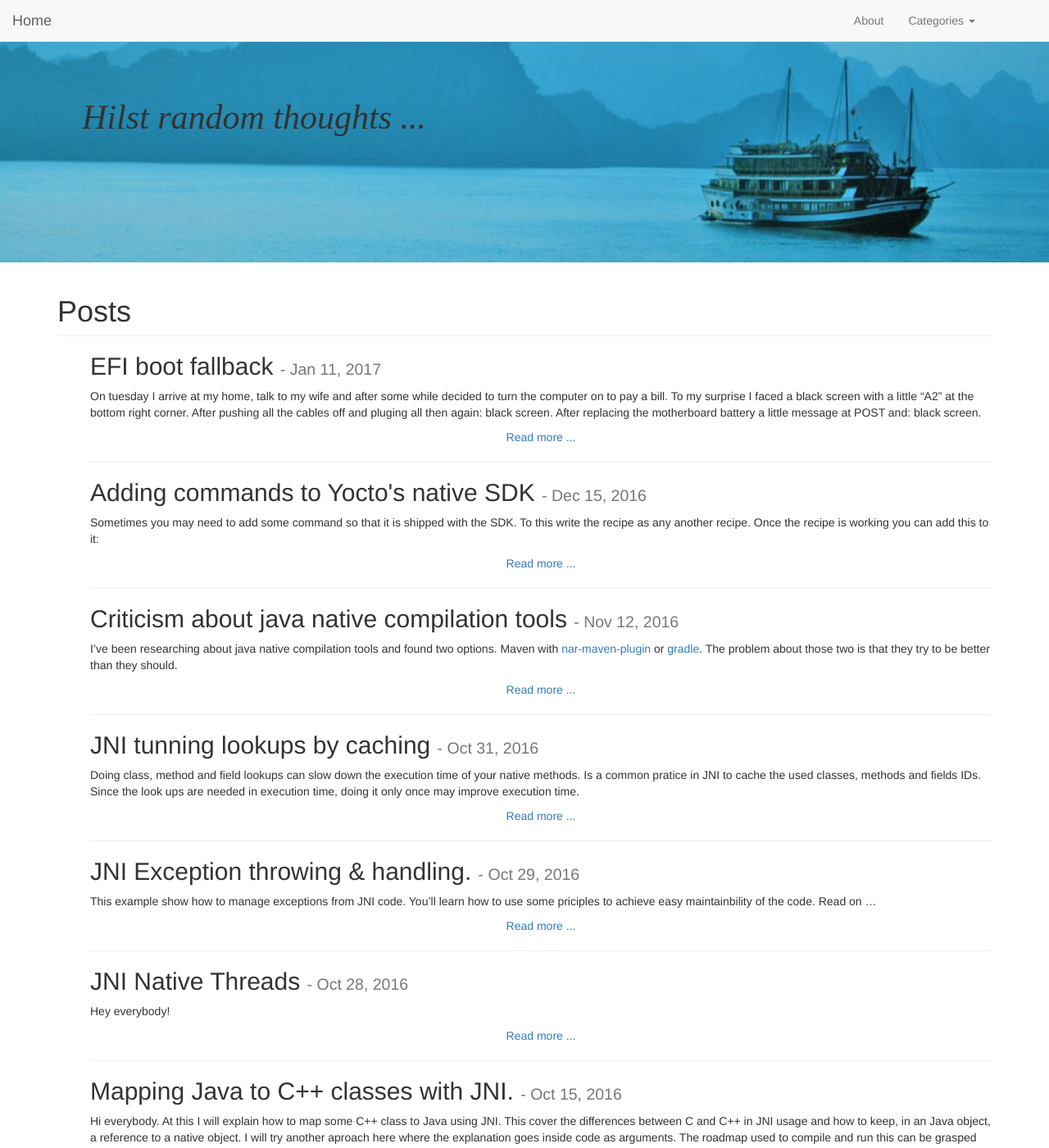
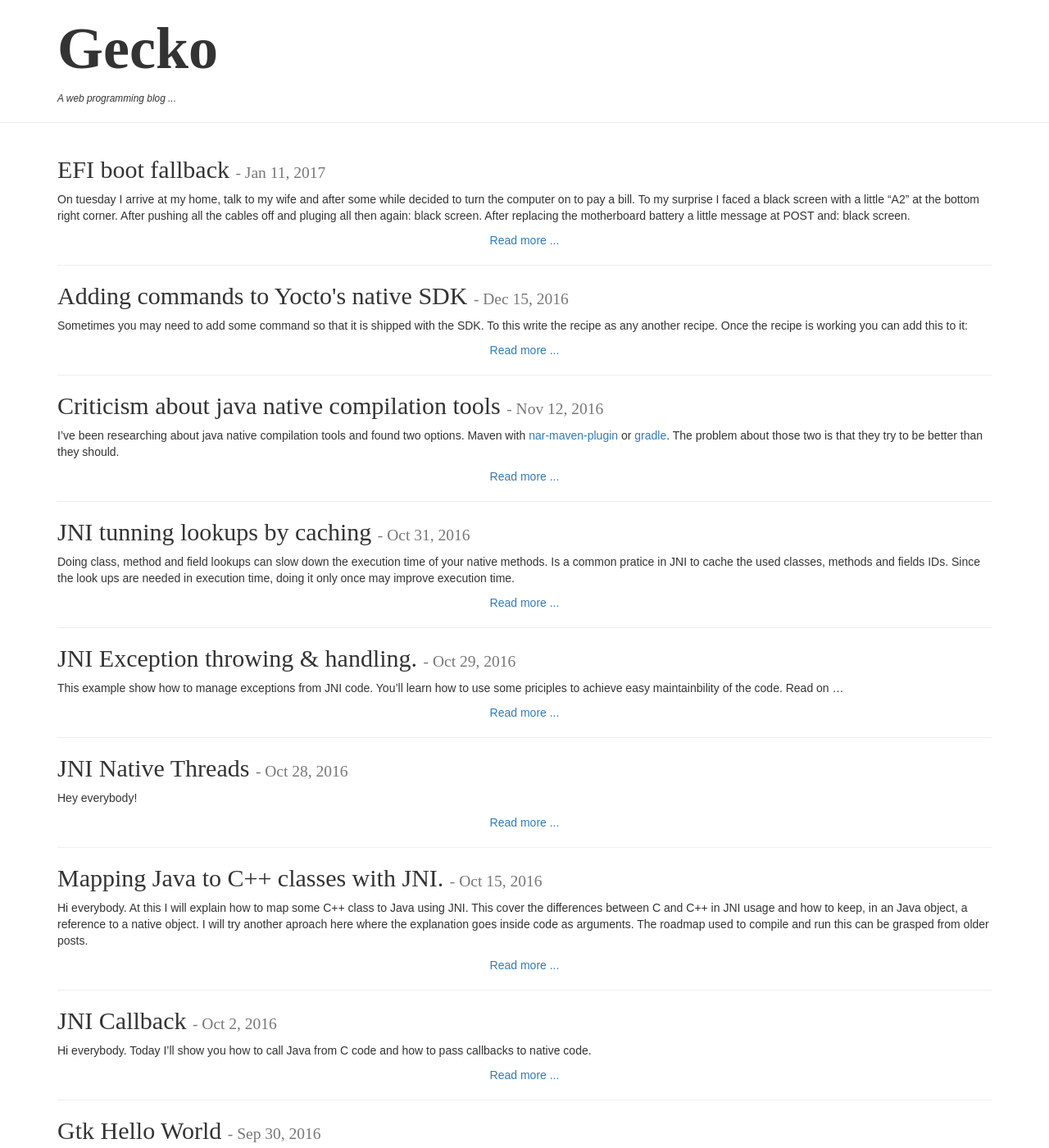
Before and after one commit to dhilst/dhilst.github.io, a Jekyll site: the page built from index.html, in a window 1280 px wide and 1400 px high. Shown: the whole window at 82% size. Built offline with Jekyll 4.4.1, drawn with Linux system fonts in a browser that asks for light colours; nearby versions of some CDN libraries.

Commit message:
Cleaning style

```diff
--- a/_includes/footer.html
+++ b/_includes/footer.html
@@ -1,8 +1,9 @@
 <footer>
-  <nav class="navbar navbar-default">
   <div class="container">
-      <div class="nav navbar-nav">
-        <div class="col-sm-4">
+    <div class="row">
+
+      <div class="col-sm-3">
+
         <div class="center-block">
           <div class="media">
             <div class="media-left media-middle">
@@ -15,16 +16,13 @@
         </div>
 
       </div>
-        <div class="col-sm-4">
-        </div>
-        <div class="col-sm-4">
+
+      <div class="col-sm-3 footer-column-right">
+        <div class="copyright">
+          <p>Daniel Hilst Selli (c), 2016</p>
         </div>
       </div>
-    </div>
-    <div class="container">
-      <div class="row" style="text-align: center;">
-        <p sytle="margin: 0 auto; float: none;">Daniel Hilst Selli (c), 2016</p>
-      </div>
-    </div>
-  </nav>
+
+    </div> <!-- class="row" -->
+  </div> <!-- class="container" -->
 </footer>
--- a/_includes/header.html
+++ b/_includes/header.html
@@ -1,33 +1,5 @@
-<header>
-  <div class="site-header"><h1>Hilst random thoughts ...</h1></div>
-  <nav class="navbar navbar-default navbar-fixed-top">
-    <div class="navbar-header">
-      <button type="button" class="navbar-toggle collapsed" data-toggle="collapse" data-target="#site-navbar-collapse" aria-expanded="false">
-        <span class="sr-only">Toggle navigation</span>
-        <span class="icon-bar"></span>
-        <span class="icon-bar"></span>
-        <span class="icon-bar"></span>
-      </button>
-      <a class="navbar-brand" href="{{ site.url }}">Home</a>
-    </div>
-    <div class="collapse navbar-collapse" id="site-navbar-collapse">
-      <ul class="nav navbar-nav navbar-right">
-        {% for my_page in site.pages %}
-        {% if my_page.title == 'Categories' %}
-        <li class="dropdown">
-          <a class="dropdown-toggle" data-toggle="dropdown">Categories <span class="caret"></span></a>
-          <ul class="dropdown-menu">
-            {% for cat in site.categories %}
-            {% capture cat_name %}{{ cat | first }}{% endcapture %}
-            <li><a href="{{ site.url }}/categories/#{{ cat_name | slugize }}">{{ cat_name }}</a></li>
-            {% endfor %}
-          </ul>
-        </li>
-        {% else %}
-        <li><a href="{{ my_page.url | prepend: site.baseurl }}">{{ my_page.title }}</a></li>
-        {% endif %}
-        {% endfor %}
-      </ul>
-    </div>
-  </nav>
-</header>
+<div class="container site-header">
+  <h1>Gecko</h1>
+  <small>A web programming blog ...</small>
+</div>
+<hr/>
--- a/css/main.sass
+++ b/css/main.sass
@@ -1,34 +1,48 @@
 ---
 ---
 
-$medium-break: 767px
-$background-image-heigth: 300px
+*
+  margin: 0
+  padding: 0
+  box-sizing: border-box
+
+h1, h2, h3
+  font-family: serif
+
+body
+  font-family: sans-serif
+
+.site-header
+  h1
+    font-family: serif
+    font-size: 72px
+    font-weight: 900
+
+  small
+    font-style: sans-serif
+    font-style: italic
+
+$min-footer-height: 40px
+
+footer div[class*="col-"]
+  min-height: $min-footer-height
+
+.footer-column-right
+  float: right
+  text-align: right
+  position: relative
+  padding-left: 0px
+  padding-right: 0px
+
+.copyright
+  position: absolute
+  bottom: 0
+  right: 0
+  margin-right: 16px
+  font-family: serif
+  font-size: 11px
+  font-style: italic
+  font-weight: 100
 
 
-.site-header
-  background-image: url(http://gkos.github.com/assets/header.jpg)
-  background-size: cover
-  background-position: right bottom
-  @media (max-width: #{$medium-break})
-    background-position: left bottom
-    h1
-      text-align: center
-  width: 100%
-  min-height: $background-image-heigth
-
-  h1
-    padding: 100px
-    font-size: 3em
-    @media (max-width: #{$medium-break})
-      font-size: 2em
-      padding: 100px 20px
-    font-family: serif
-    font-style: italic
-
-
-footer [class*=col-]
-  margin: 6px
-  min-height: 100%
-  display: flex
-  items-align: center
 // vim: set ts=2:sw=2:sts=2:et:
--- a/index.html
+++ b/index.html
@@ -1,7 +1,6 @@
 ---
 layout: default
 ---
-<h1 class="page-header">Posts</h1>
 <ul class="post-list">
   {% for post in site.posts %}
   {% assign year = post.date | date: "%Y" | plus: 0 %}
```
Also changed, not shown: _layouts/default.html (+3 -4 lines). Lines whose indentation alone changed are shown as unchanged.
